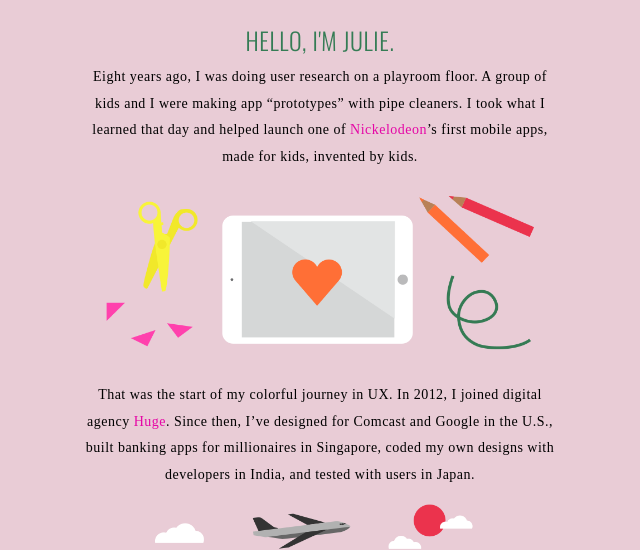
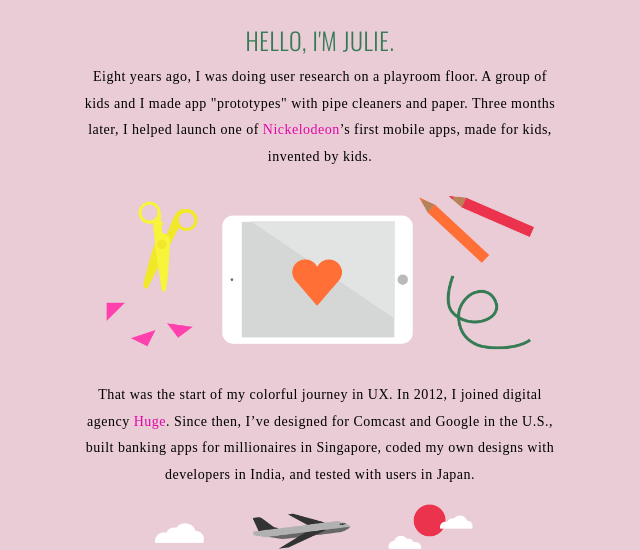
Before and after one commit to juliekondo/juliekondo.github.io, a plain HTML site: page index.html in a window 1280 px wide. Shown: the part 184-734 px from the top of the page, without its empty margins (320-960 px from the left). Drawn offline with nearby package versions, Linux system fonts and the light colour scheme; a web font is replaced by a local one.

Commit message:
Copy tweaks

```diff
--- a/index.html
+++ b/index.html
@@ -53,7 +53,7 @@
 
 	<p class="subhead">Hello, I'm Julie.</p>
 
-	<p>Eight years ago, I was doing user research on a playroom floor. A group of kids and I were making app “prototypes” with pipe cleaners. I took what I learned that day and helped launch one of <a href="http://nick.com">Nickelodeon</a>’s first mobile apps, made for kids, invented by kids.</p>
+	<p>Eight years ago, I was doing user research on a playroom floor. A group of kids and I made app "prototypes" with pipe cleaners and paper. Three months later, I helped launch one of <a href="http://nick.com">Nickelodeon</a>’s first mobile apps, made for kids, invented by kids.</p>
 
 	<img src="img/jk-background-01.png" class="storyimage">
 
```
